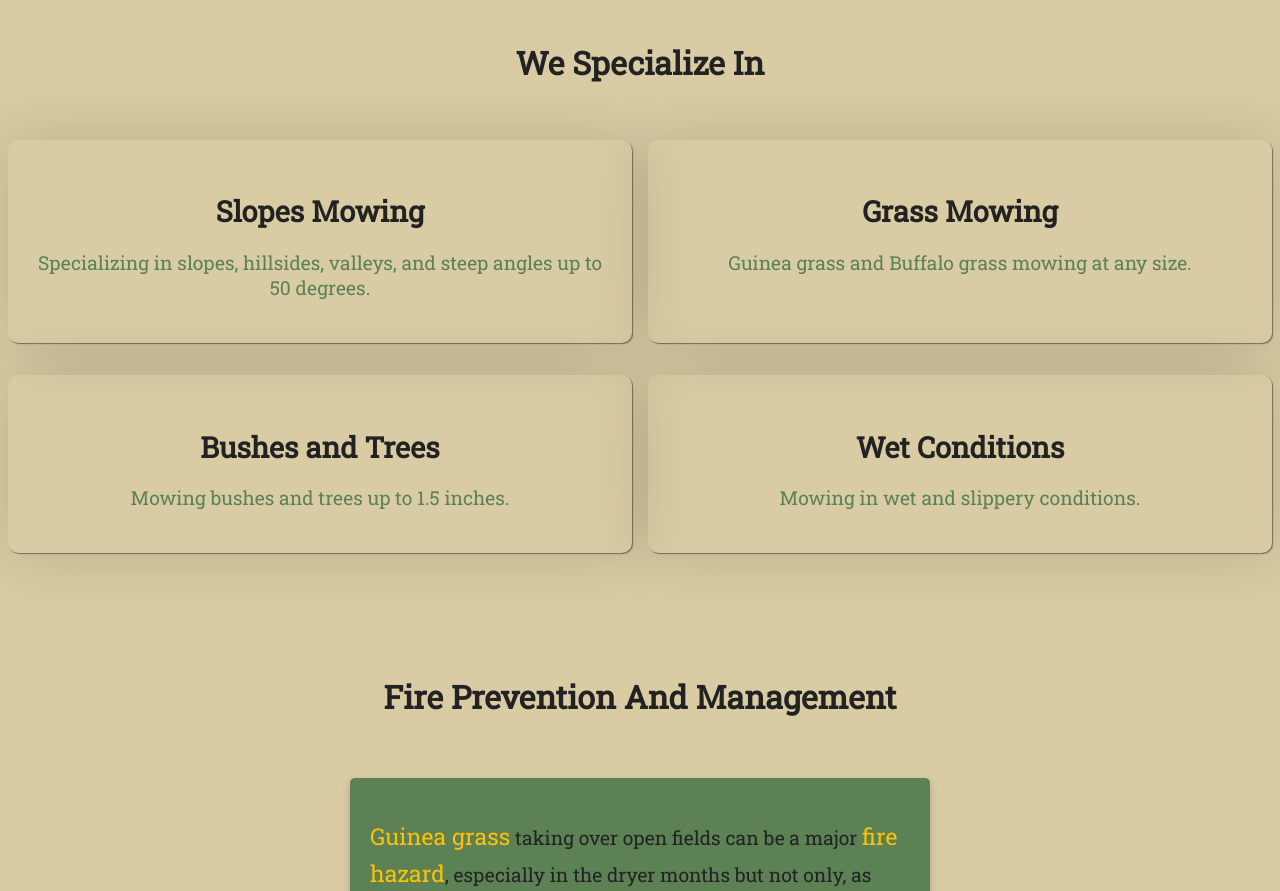
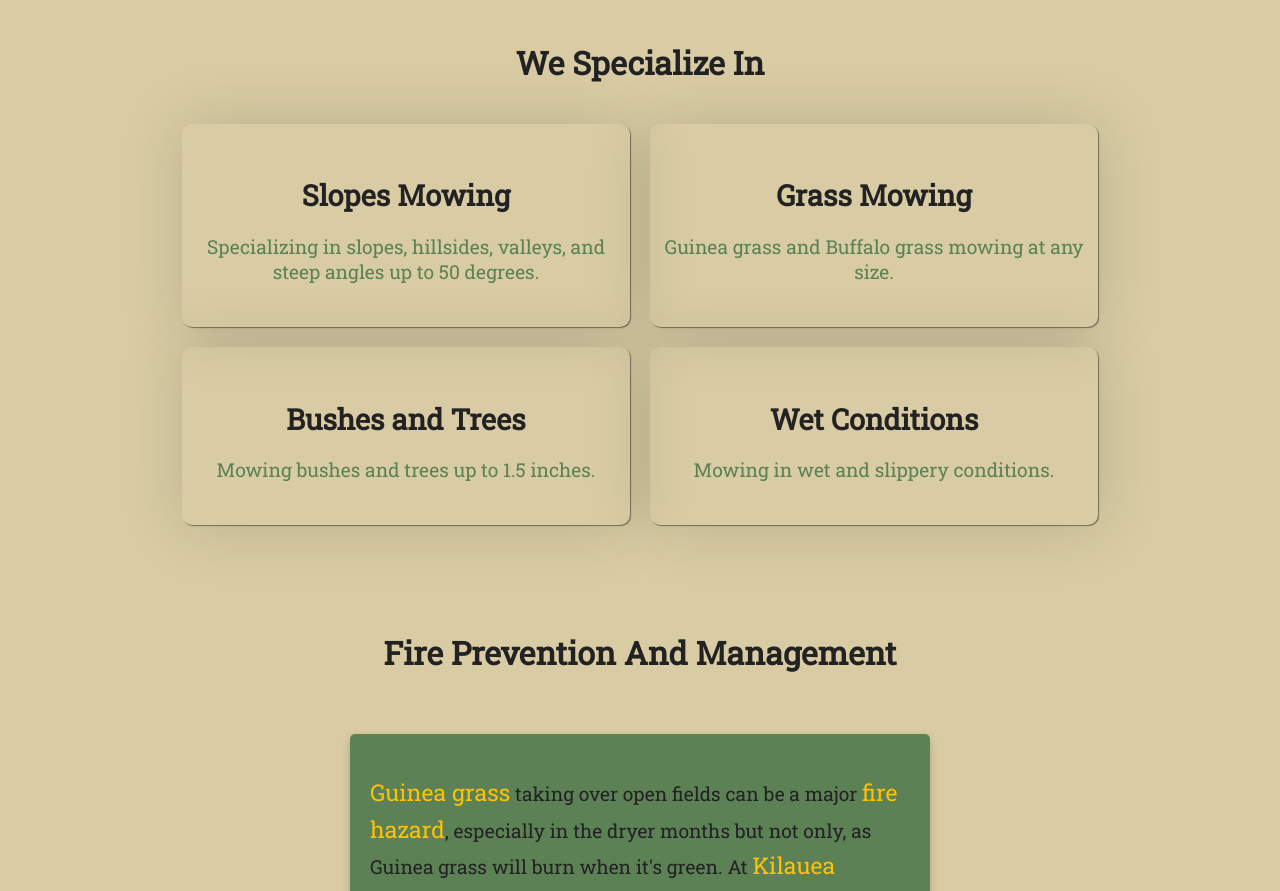
Before and after one commit to gefenbar/kilauea-slope-mowing-website, a React (Create React App) app: page / in a window 1280 px wide. Shown: the part 802-1693 px from the top of the page. Built offline with nearby package versions, Linux system fonts and the light colour scheme; no server answers.

Commit message:
NEW VERSION - TEST - 3

```diff
--- a/src/App.css
+++ b/src/App.css
@@ -379,7 +379,8 @@ section {
 .services-list {
   display: flex;
   flex-wrap: wrap;
-  justify-content: space-around;
+  justify-content: center;
+  gap:20px;
 }
 
 .service-item {
@@ -387,9 +388,9 @@ section {
     1px 1px 1px rgba(0, 0, 0, 0.1), 1px 1px 1px rgba(0, 0, 0, 0.1),
     1px 1px 1px rgba(0, 0, 0, 0.15), 1px 1px 64px rgba(0, 0, 0, 0.15);
 
-  width: 45%;
-  margin: 1rem 0;
-  padding: 1.5rem;
+  width: 35%;
+  /* margin: 1rem 0; */
+  padding: 1.5em 0;
   border-radius: 10px;
   /* box-shadow: 0 4px 8px rgba(0, 0, 0, 0.1); */
   transition: transform 0.3s ease-in-out;
```
